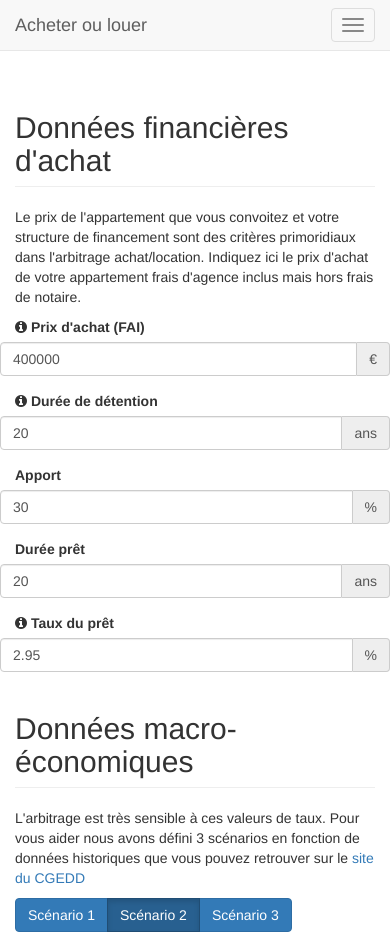
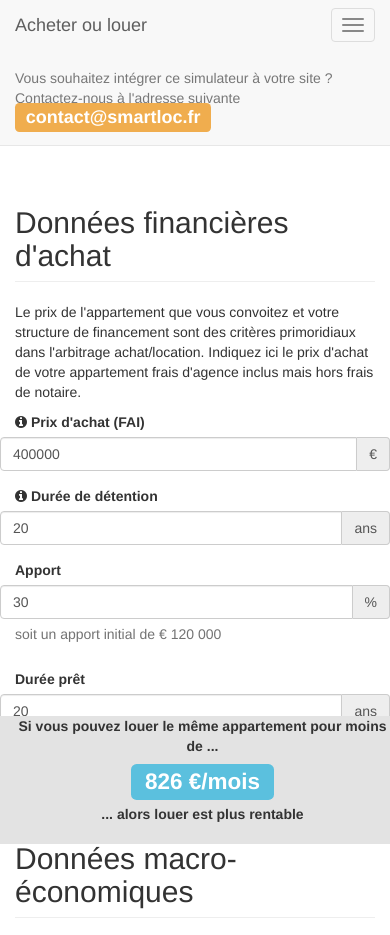
Before and after one commit to mchantalat/arbitrage, a plain HTML site: page index.html in a window 390 px wide. Shown: the top 935 px of the page. Drawn offline with nearby package versions, Linux system fonts and the light colour scheme.

Commit message:
typo correction formule epargne apport correction formule remboursement anticipé négatif

```diff
--- a/css/index.css
+++ b/css/index.css
@@ -27,4 +27,10 @@ input::-webkit-inner-spin-button {
     position:relative !important;
     left:0% !important;
   }
+  #result{
+    position :fixed;
+    bottom:0px;
+    background-color:#E3E3E3;
+    z-index:10;
+  }
 }
--- a/index.html
+++ b/index.html
@@ -13,7 +13,7 @@
 		<script src="js/app.js"></script>
 		<script src="js/ui-bootstrap-tpls-0.11.0.js"></script>
 	</head>
-	<body ng-app="arbitrage">
+	<body ng-app="arbitrage" ng-controller="EstimCtrl">
 		<nav class="navbar navbar-default navbar-static-top" role="navigation">
 			<div class="container">
 		    	<div class="navbar-header">
@@ -25,11 +25,14 @@
 			      	</button>
 			      	<a class="navbar-brand" href="#">Acheter ou louer</a>
 		    	</div>
+		    	<ul class="nav navbar-nav navbar-right">
+        			<li><a href="mailto:{{adresse_contact}}">Vous souhaitez intégrer ce simulateur à votre site ? Contactez-nous à l'adresse suivante <span class="label label-warning" style="font-size:18px">{{adresse_contact}}</span></a></li>
+        		</ul>
 			</div>
 		</nav>
 		<div class="container-fluid">
 			<div class="row">
-				<div class="col-sm-12" ng-controller="EstimCtrl">
+				<div class="col-sm-12">
 					<div class="row">
 						<div class="col-sm-5 col-xs-12">
 							<form role="form" class="form-horizontal">
@@ -58,6 +61,7 @@
 										<input class="form-control" type="number" ng-model="apport" ng-change="getNpv()">
 										<span class="input-group-addon">%</span>
 									</div>
+									<span class="help-block col-sm-6 col-sm-offset-5"> soit un apport initial de {{apport_initial | customCurrency}}</span>
 								</div>
 								<div class="form-group">
 								    <label class="col-sm-6 control-label">Durée prêt</label>
@@ -85,7 +89,7 @@
 							  			<input type="radio" name="options" checked>Scénario 1
 						  			</label>
 								  	<label class="btn btn-primary active" ng-click="getScenario(2)" tooltip-placement="top"
-								    tooltip="Scénario 1 avec stabilisation des prix après une baisse passagère entre 2012 et 2014">
+								    tooltip="Tendance 2012-2014 avec stabilisation des prix après une baisse passagère entre 2012 et 2014">
 								    	<input type="radio" name="options">Scénario 2
 							    	</label>
 								  	<label class="btn btn-primary" ng-click="getScenario(3)" tooltip-placement="left"
@@ -166,6 +170,7 @@
 							<h2 class="page-header">Principales hypothèses</h2>
 							Le crédit est à taux fixe, non négociable, sans pénalités en cas de remboursement anticipé.<br/><br/>
 							Les optimisations fiscales éventuelles d'un achat ou d'un investissement locatif ne sont pas prises en compte.<br/><br/>
+							La plus-value de cession est exonérée (cas d'une résidence principale).<br/><br>
 							En location, nous avons supposé que les loyers progressaient comme l'indice des loyers courants, sans retenir
 							l'effet d'un éventuel encadrement des loyers d'une part, ou l'augmentation de loyer en cas de changement d'appartement d'autre part.
 							Nous avons également négligé la perte due à l'immobilisation sans intérêt du dépôt de garantie.<br/><br/>
@@ -173,7 +178,7 @@
 							inhérent à l'achat : en effet pour un coût total moyen équivalent, les variations potentielles à la baisse ou à la hausse sont beaucoup
 							plus forts en cas d'achat. En d'autres termes au loyer équivalent vous ne prenez aucun risque, alors qu'acheter implique une opportunité
 							de plus-value mais également un risque important de perte.<br/><br/>
-							Enfin nous n'avons pas valorisé le caractère "disciplinant" d'un emprunt qui vous force à épargner. Les partisans de la location répondront
+							Enfin nous n'avons pas valorisé le caractère "disciplinant" d'un emprunt qui vous force à épargner. Nous avons donc considéré que le surplus disponible entre loyer et échéance de prêt est dépensé ou placé sans intérêt. Les partisans de la location répondront
 							que cette liberté d'épargner permet également de saisir plus facilement des opportunités d'investissement ou de carrières, comme une création d'entreprise par exemple.
 
 						</div>
@@ -196,7 +201,7 @@
 											</tr>
 											<tr>
 												<td><i class="fa fa-info-circle" tooltip-placement="top"
-												tooltip="Calculée en sommant le prix de revente du bien et en retrachant le capital restant dû à la banque,
+												tooltip="Revente du bien moins le capital restant dû à la banque,
 												la part des mensualités remboursant le capital emprunté, l'apport initial à l'achat"></i> Plus-value</td>
 												<td ng-class="{'red': npv_prix < 0}">{{npv_prix | customCurrency}}</td>
 											</tr>
@@ -234,7 +239,7 @@
 											<tr>
 												<td ng-class="{'red': npv_epargne < 0}">{{npv_epargne | customCurrency}}</td>
 												<td>Epargne <i class="fa fa-info-circle" tooltip-placement="top"
-												tooltip="Apport initial non utilisé et placé en banque"></i></td>
+												tooltip="Intérêt de l'apport intial épargné"></i></td>
 											</tr>
 											<tr>
 												<td class="red">{{-loyer| customCurrency}}</td>
@@ -254,13 +259,13 @@
 									</table>
 								</div>
 							</div>
-							<div class="row">
+							<div class="row" id="result">
 								<div class="col-md-4 col-md-offset-4" style="text-align:center">
 									<form role="form" class="form">
 										<div class="form-group">
-										    <label control-label">Si vous pouvez louer le même appartement pour moins de ... </label>
-											<h2 style="margin-top:0px"><span class="label label-info">{{loyer}} €/mois</span></h2>
-											<label control-label">...alors louer est plus rentable</label>
+										    <label class="control-label">{{text_result_1}}</label>
+											<h2 style="margin-top:0px"><span ng-class="{'label label-info': loyer>0 , 'label label-default' : loyer<0 }">{{loyer}} €/mois</span></h2>
+											<label class="control-label">{{text_result_2}}</label>
 										</div>
 									</form>
 								</div>
--- a/js/app.js
+++ b/js/app.js
@@ -44,6 +44,9 @@ app.filter("customCurrency", function (numberFilter){
 });
 
 app.controller('EstimCtrl', function ($scope){
+	//adresse contact en js
+	$scope.adresse_contact = "contact@smartloc.fr";
+
 
 	//valeurs par défaut
 	$scope.prix = 400000;
@@ -66,6 +69,7 @@ app.controller('EstimCtrl', function ($scope){
 	$scope.getNpv = function(){
 		var montant_emprunte =(1-$scope.apport/100)*($scope.prix);
 		var apport_initial = ($scope.apport/100)*$scope.prix;
+		$scope.apport_initial = apport_initial;
 
 		//calcul d'une échéance annuelle fixe composé des intérêts et du remboursement du capital facial
 		var echeance = montant_emprunte*($scope.taux_pret/100)*Math.pow((1+$scope.taux_pret/100),$scope.duree_pret)/(Math.pow((1+$scope.taux_pret/100),$scope.duree_pret)-1);
@@ -82,7 +86,7 @@ app.controller('EstimCtrl', function ($scope){
 
 		//flux actualisé des intérêts remboursés pendant la periode de détention
 		var npv_interet = 0;
-		for (i = 1; i <= $scope.duree_detention; i++) {
+		for (i = 1; i <= Math.min($scope.duree_detention,$scope.duree_pret); i++) {
 		    npv_interet += (interet(i))/(Math.pow((1+$scope.taux_inflation/100),i));
 		}
 	    $scope.npv_interet=-npv_interet;
@@ -90,7 +94,7 @@ app.controller('EstimCtrl', function ($scope){
 	    //delta revente = montant apporté - flux actualisé du remboursement capital facial + revente appart - remboursement anticipé du restant du le cas échéant
 		var npv_remboursement_facial = 0;
 		var remboursement_facial = 0;
-		for (j = 1; j <= $scope.duree_detention; j++) {
+		for (j = 1; j <= Math.min($scope.duree_detention,$scope.duree_pret); j++) {
 		    npv_remboursement_facial += (capital(i))/(Math.pow((1+$scope.taux_inflation/100),j));
 		    remboursement_facial += (capital(i));
 		}
@@ -108,9 +112,9 @@ app.controller('EstimCtrl', function ($scope){
 	    //total achat
 	    $scope.delta_achat = $scope.npv_interet+$scope.npv_prix+$scope.frais_achat+$scope.frais_courant;
 
-	    //epargne intiale + interet actualisé
+	    //epargne + interet actualisés - epargne initiale
 	    var npv_epargne = 0;
-		npv_epargne = apport_initial*Math.pow((1+$scope.taux_rendement/100),$scope.duree_detention)/Math.pow((1+$scope.taux_inflation/100),$scope.duree_detention);
+		npv_epargne = apport_initial*Math.pow((1+$scope.taux_rendement/100),$scope.duree_detention)/Math.pow((1+$scope.taux_inflation/100),$scope.duree_detention)-apport_initial;
 	    $scope.npv_epargne=npv_epargne;
 
 	    //on fixe le flux actualisé de loyer pour matcher achat vs location et on recalcule le loyer équivalent à partir du flux
@@ -121,6 +125,14 @@ app.controller('EstimCtrl', function ($scope){
 		    multiple += Math.pow((1+$scope.croissance_loyer/100),$scope.duree_detention)/(Math.pow((1+$scope.taux_inflation/100),k));
 		}
 		$scope.loyer = -Math.round($scope.npv_loyer/multiple/12);
+
+		if ($scope.loyer>=0){
+			$scope.text_result_1="Si vous pouvez louer le même appartement pour moins de ... ";
+			$scope.text_result_2="... alors louer est plus rentable";
+		}else{
+			$scope.text_result_1="Acheter est plus rentable que louer ...";
+			$scope.text_result_2="... même si vous louez gratuitement";
+		}
 
 	    //total location
 	    $scope.delta_location = $scope.npv_loyer+$scope.npv_epargne;
```
